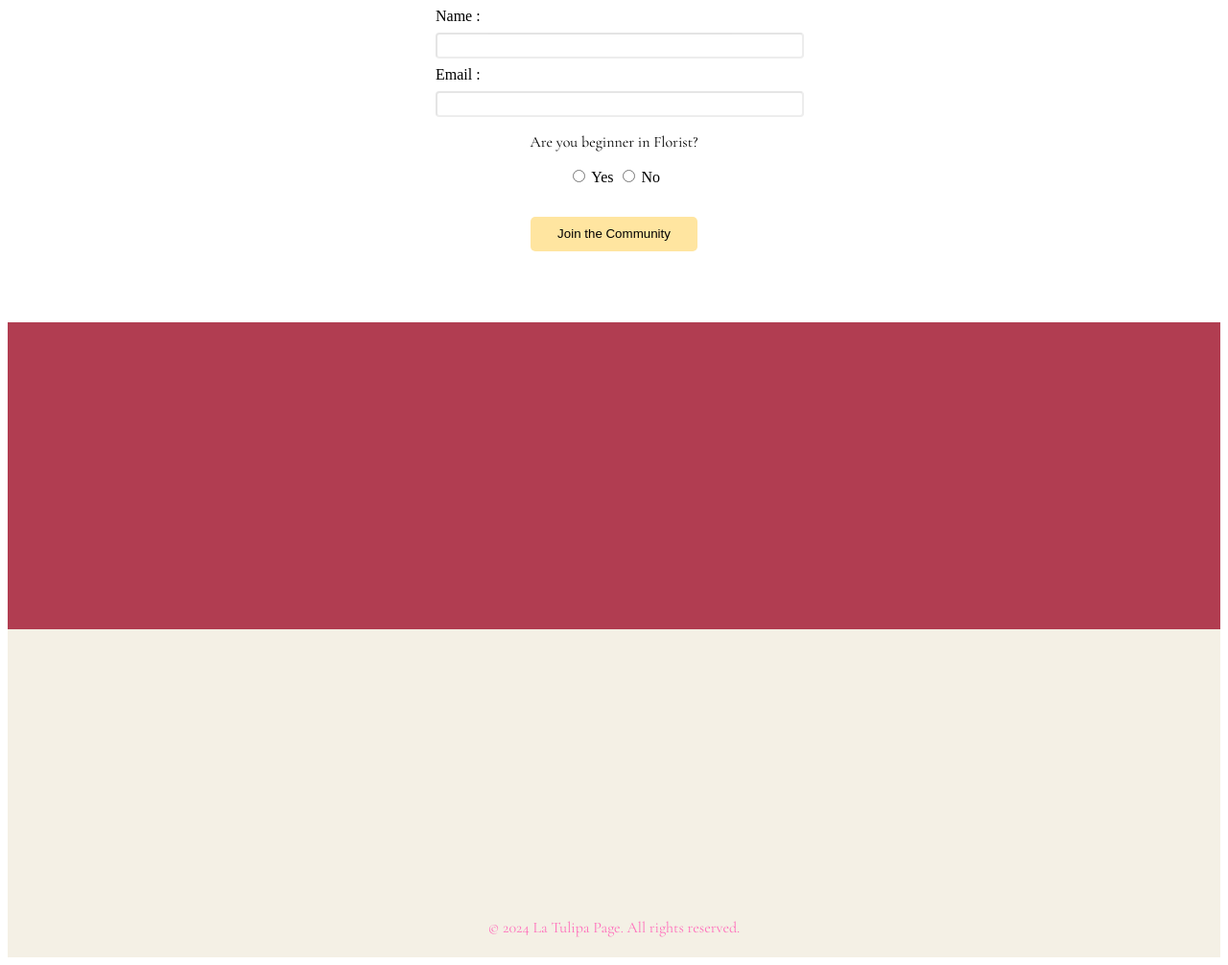
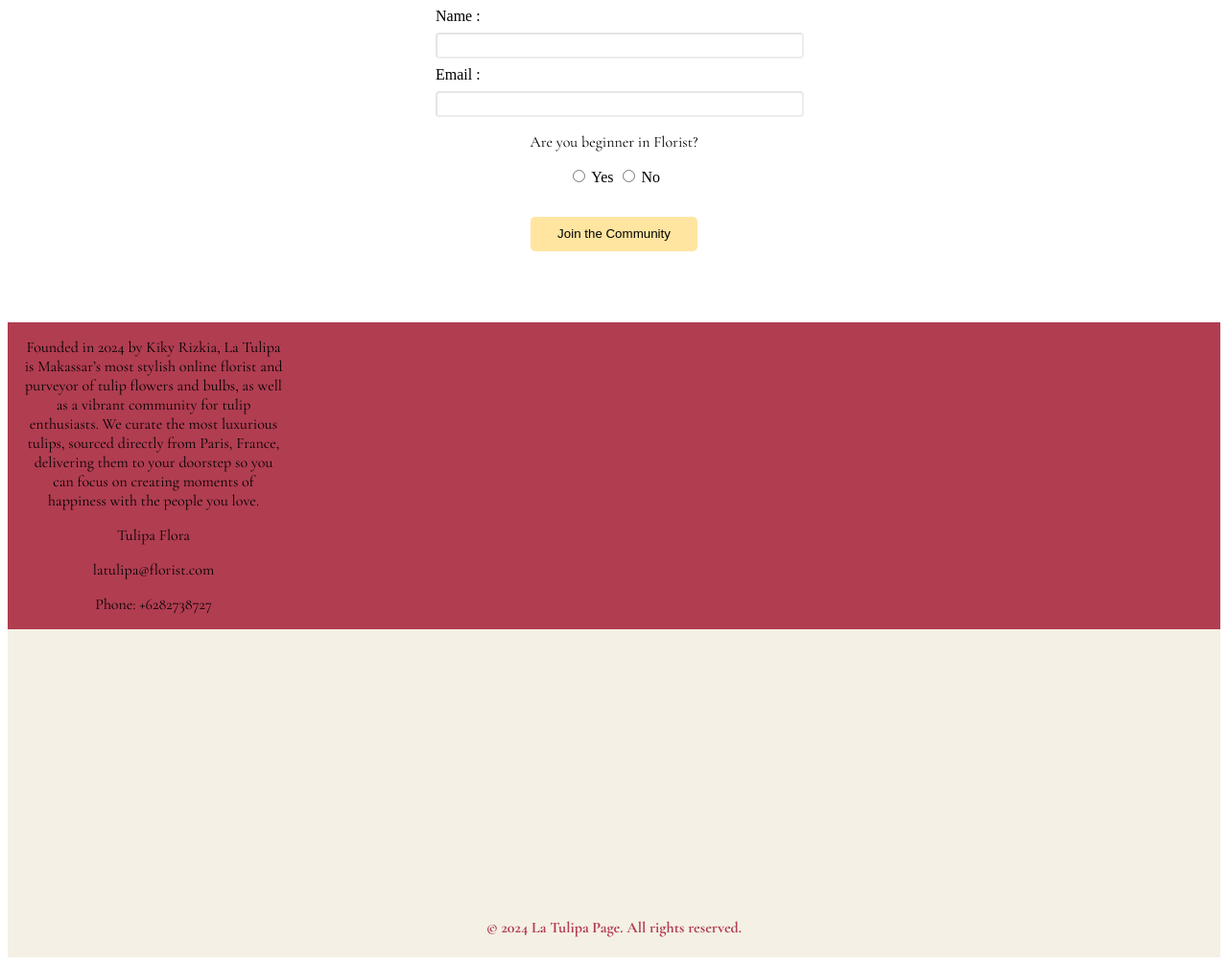
Before and after one commit to kikyrizkianunkyw/module-2-kikyrizkianunkyw, a plain HTML site: page index.html in a window 1280 px wide. Shown: the part 5546-6552 px from the top of the page at 96% size. Drawn offline with nearby package versions, Linux system fonts and the light colour scheme; a web font is replaced by a local one.

Commit message:
html 5jul25 23:02

```diff
--- a/index.html
+++ b/index.html
@@ -194,8 +194,13 @@
         <!-- Contact -->
         <section class="mainContactCtr">
             <div class="contactCtr">
-                <div>
-                    <p></p>
+                <div class="contactItem1">
+                    <p>Founded in 2024 by Kiky Rizkia, La Tulipa is Makassar’s most stylish online florist and purveyor of tulip flowers and bulbs, as well as a vibrant community for tulip enthusiasts. We curate the most luxurious tulips, sourced directly from Paris, France, delivering them to your doorstep so you can focus on creating moments of happiness with the people you love.</p>
+                    <div id="contactDivItem1">
+                        <p>Tulipa Flora</p>
+                        <p>latulipa@florist.com</p>
+                        <p>Phone: +6282738727</p>
+                    </div>
                 </div>
                 <div>
                     <p></p>
@@ -211,7 +216,7 @@
 
     <footer>
         <div class="footer">
-            <p style="display: flex; text-align: center; justify-content: center; align-items: center;  color: #ff70bc;">
+            <p style="display: flex; text-align: center; justify-content: center; align-items: center;  color: #b13d51; font-weight: bold;">
                 © 2024 La Tulipa Page. All rights reserved.
             </p>
         </div>
```
